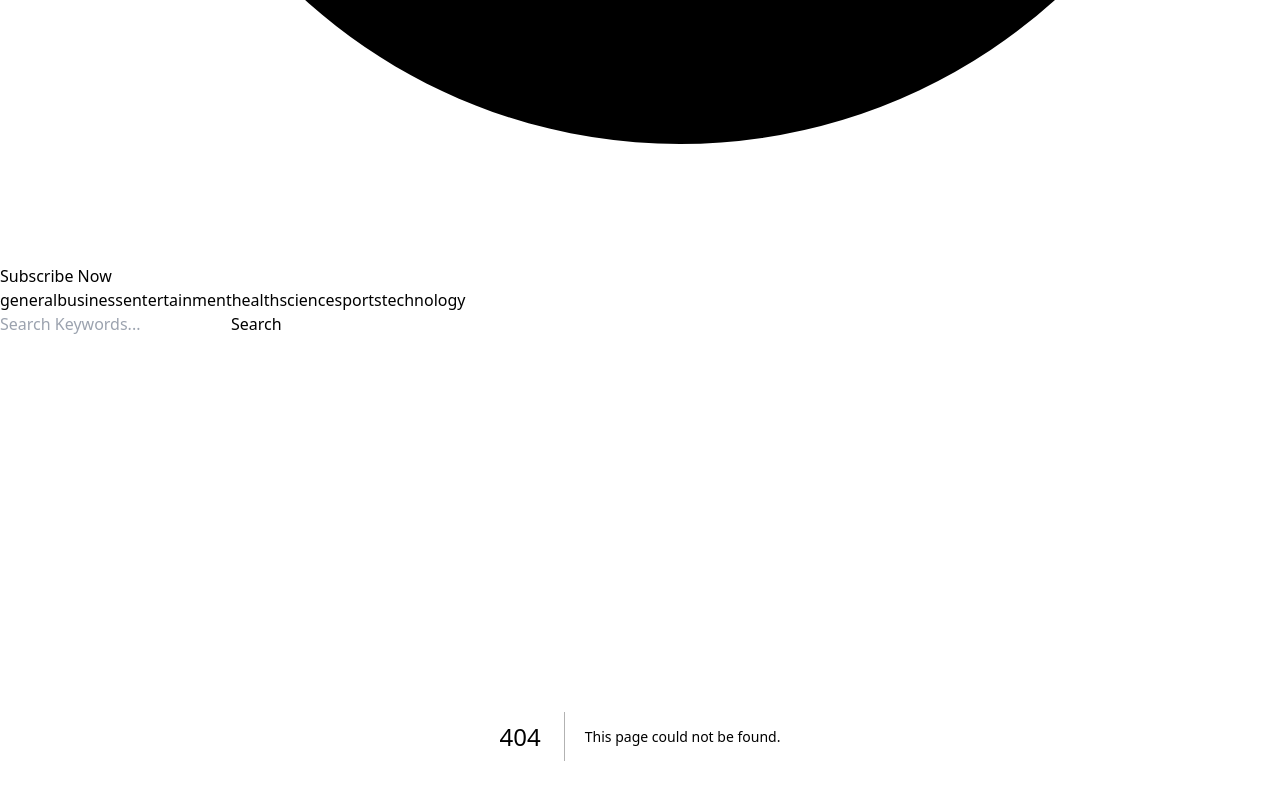
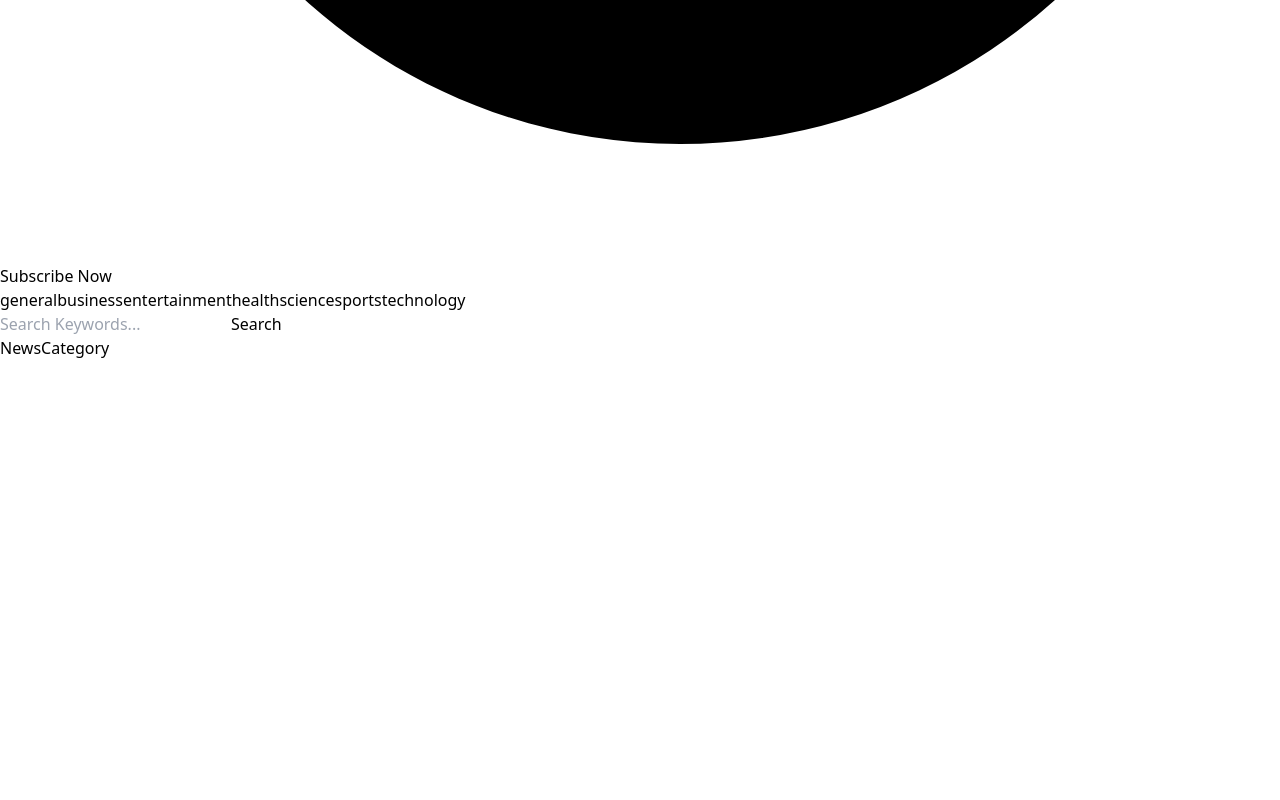
Before and after one commit to graceupongraceemi/news-app-nextjs13, a Next.js app: page /news/business in a window 1280 px wide. Before the commit this address had no page. Shown: the part 2320-3120 px from the top of the page. After the commit the page ends 2680 px from the top, so only its background shows below. Built offline with nearby package versions, Linux system fonts and the light colour scheme.

Commit message:
news folder created in app server directory and another folder [category] added with page.tsx with NewsCategory function

```diff
--- /dev/null
+++ b/app/news/[category]/page.tsx
@@ -0,0 +1,7 @@
+import React from 'react';
+
+function NewsCategory() {
+  return <div>NewsCategory</div>;
+}
+
+export default NewsCategory;
```
